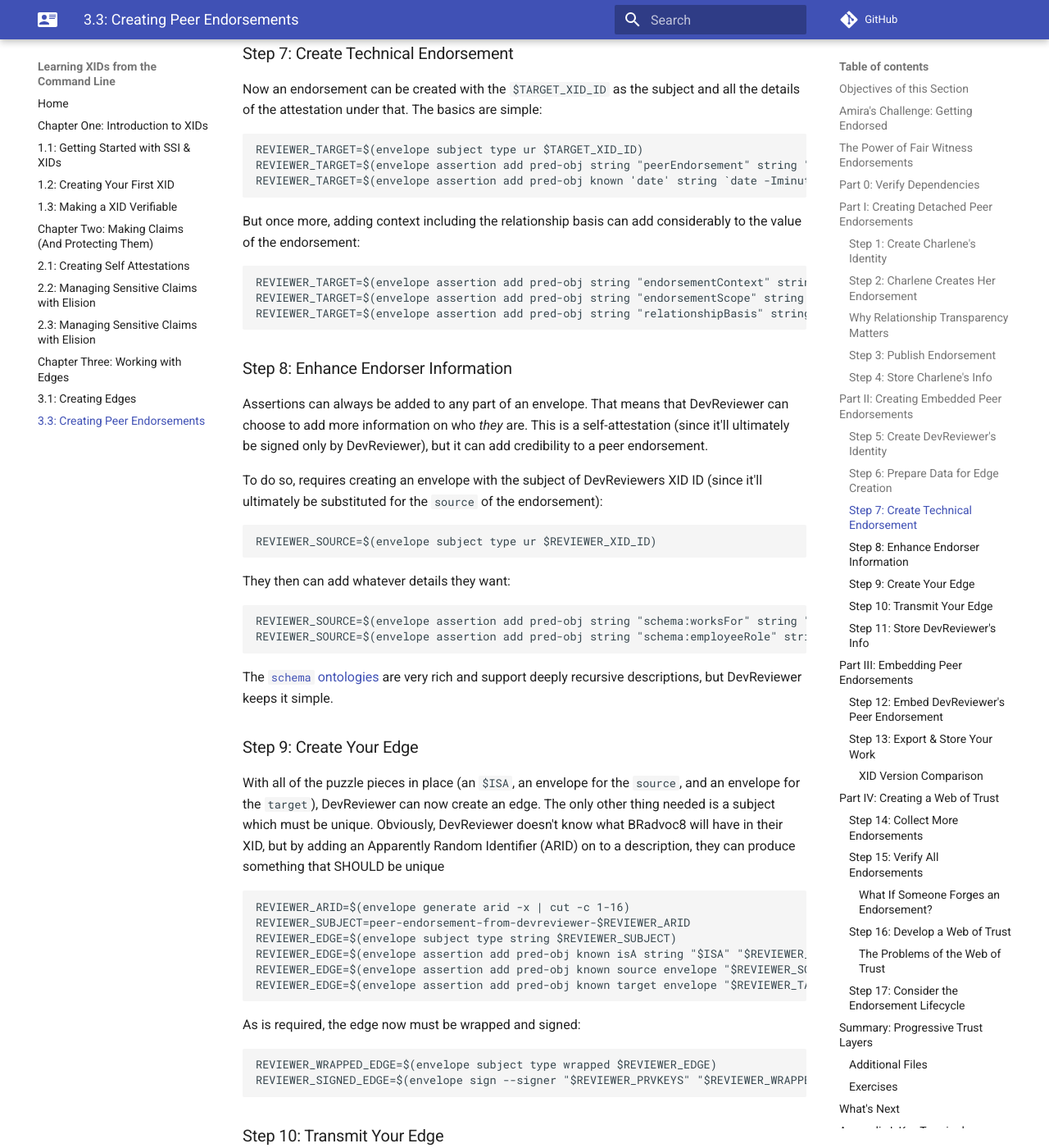
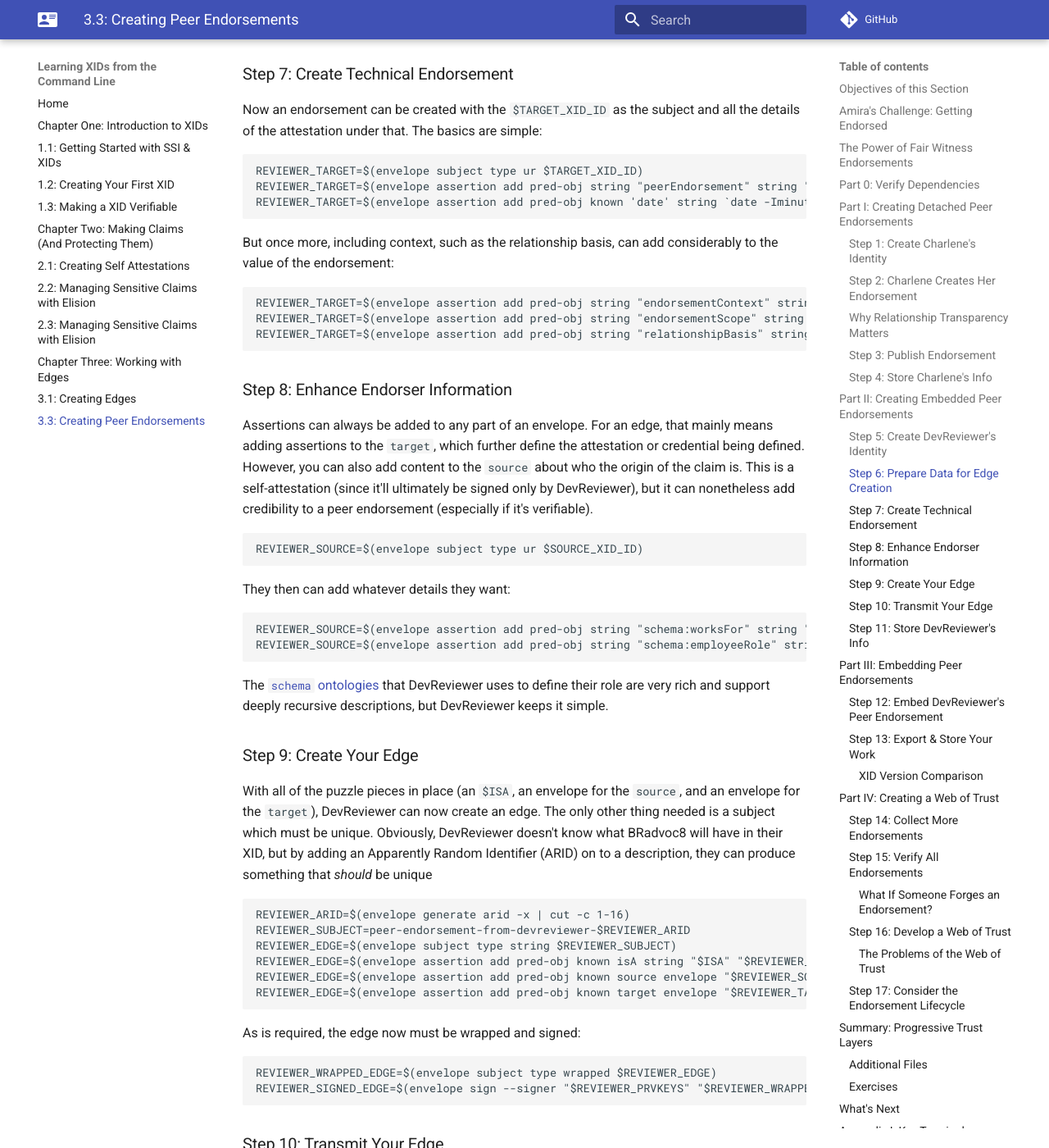
Before and after one commit to BlockchainCommons/XID-Quickstart, an MkDocs documentation site: the page built from docs/03_3_Creating_Peer_Endorsements.md, in a window 1280 px wide and 1400 px high, scrolled down 5780 px. Shown: the whole window at 82% size. Built offline with MkDocs 1.6.1 and Material for MkDocs 9.7.7, drawn with Linux system fonts in a browser that asks for light colours; comment, search, counter and statistics services are not loaded; some of the changed text lies outside the part shown.

Commit message:
edited Part II

````diff
--- a/docs/03_3_Creating_Peer_Endorsements.md
+++ b/docs/03_3_Creating_Peer_Endorsements.md
@@ -278,14 +278,13 @@ TARGET_XID_ID=$XID_ID
 Now an endorsement can be created with the `$TARGET_XID_ID` as the
 subject and all the details of the attestation under that. The basics are simple:
 
-
 ```
 REVIEWER_TARGET=$(envelope subject type ur $TARGET_XID_ID)
 REVIEWER_TARGET=$(envelope assertion add pred-obj string "peerEndorsement" string "Writes secure, well-tested code with clear attention to privacy-preserving patterns" $REVIEWER_TARGET)
 REVIEWER_TARGET=$(envelope assertion add pred-obj known 'date' string `date -Iminutes` "$REVIEWER_TARGET")
 ```
 
-But once more, adding context including the relationship basis can add considerably to the value of the endorsement:
+But once more, including context, such as the relationship basis, can add considerably to the value of the endorsement:
 ```
 REVIEWER_TARGET=$(envelope assertion add pred-obj string "endorsementContext" string "Verfied previous security experience, worked together on short project for SisterSpaces" "$REVIEWER_TARGET")
 REVIEWER_TARGET=$(envelope assertion add pred-obj string "endorsementScope" string "Security architecture, cryptographic implementation, privacy patterns" "$REVIEWER_TARGET")
@@ -294,16 +293,10 @@ REVIEWER_TARGET=$(envelope assertion add pred-obj string "relationshipBasis" str
 
 ### Step 8: Enhance Endorser Information
 
-Assertions can always be added to any part of an envelope. That means
-that DevReviewer can choose to add more information on who _they_
-are. This is a self-attestation (since it'll ultimately be signed only
-by DevReviewer), but it can add credibility to a peer endorsement.
-
-To do so, requires creating an envelope with the subject of
-DevReviewers XID ID (since it'll ultimately be substituted for the
-`source` of the endorsement):
+Assertions can always be added to any part of an envelope. For an edge, that mainly means adding assertions to the `target`, which further define the attestation or credential being defined. However, you can also add content to the `source` about who the origin of the claim is. This is a self-attestation (since it'll ultimately be signed only
+by DevReviewer), but it can nonetheless add credibility to a peer endorsement (especially if it's verifiable).
 ```
-REVIEWER_SOURCE=$(envelope subject type ur $REVIEWER_XID_ID)
+REVIEWER_SOURCE=$(envelope subject type ur $SOURCE_XID_ID)
 ```
 They then can add whatever details they want:
 ```
@@ -312,7 +305,7 @@ REVIEWER_SOURCE=$(envelope assertion add pred-obj string "schema:employeeRole" s
 ```
 
 The [`schema`
-ontologies](https://github.com/BlockchainCommons/Research/blob/master/known-value-assignments/markdown/10000_schema_registry.md)
+ontologies](https://github.com/BlockchainCommons/Research/blob/master/known-value-assignments/markdown/10000_schema_registry.md) that DevReviewer uses to define their role
 are very rich and support deeply recursive descriptions, but DevReviewer keeps it simple.
 
 ### Step 9: Create Your Edge
@@ -322,7 +315,7 @@ With all of the puzzle pieces in place (an `$ISA`, an envelope for the
 create an edge. The only other thing needed is a subject which must be
 unique. Obviously, DevReviewer doesn't know what BRadvoc8 will have in
 their XID, but by adding an Apparently Random Identifier (ARID) on to
-a description, they can produce something that SHOULD be unique
+a description, they can produce something that _should_ be unique
 ```
 REVIEWER_ARID=$(envelope generate arid -x | cut -c 1-16)
 REVIEWER_SUBJECT=peer-endorsement-from-devreviewer-$REVIEWER_ARID
@@ -379,7 +372,7 @@ as you present it.
 identity means that you control everything within a membrane in your
 identity ecosystem. Though you can't control what other people say
 about the identity, you control what is directly associated with the
-identity itself: you get to see it all and you get to control it.
+identity itself: you get to see it all, and you get to control it.
 
 ### Step 11: Store DevReviewer's Info
 
````
Also changed, not shown: other parts of docs/03_3_Creating_Peer_Endorsements.md (+5 -5 lines).
